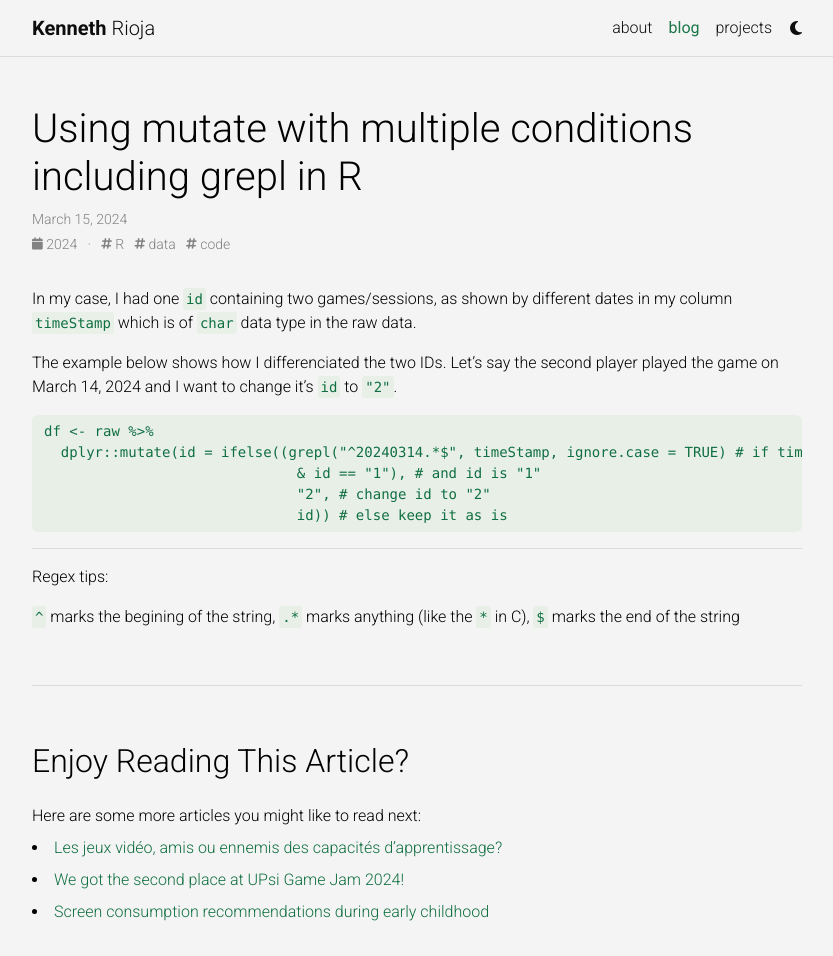
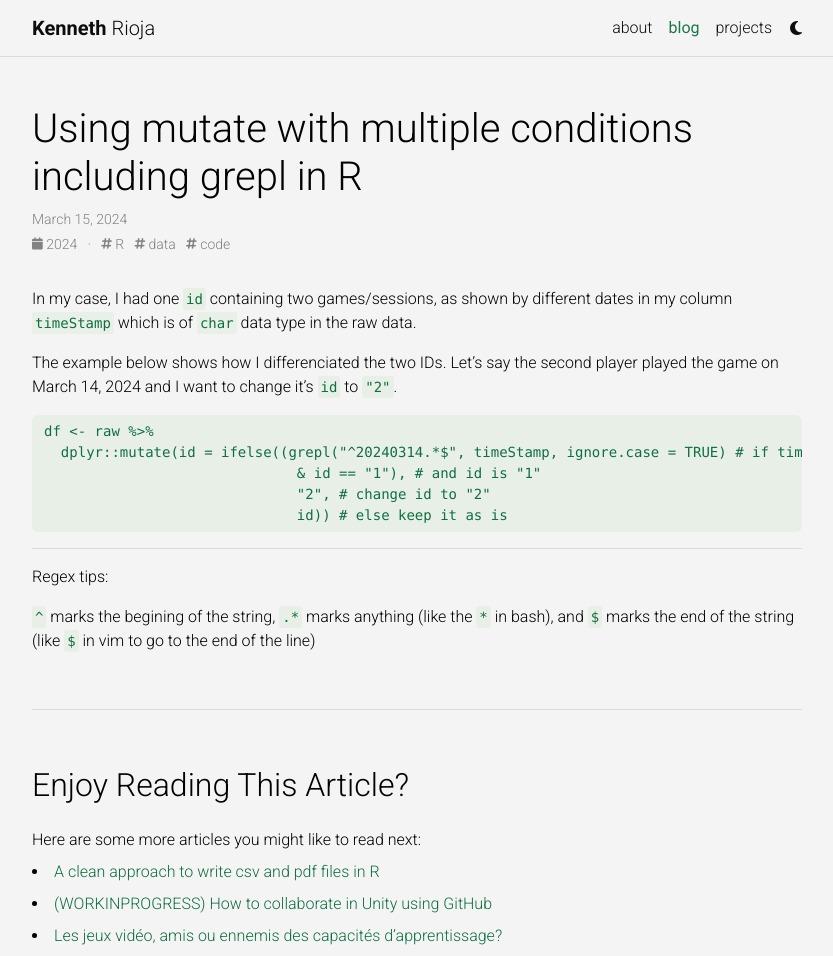
Before and after one commit to kennethrioja/kennethrioja.github.io, a Jekyll site: the page built from _posts/2024-03-15-using-mutate-with-multiple-conditions-including-grepl-in-r.md, in a window 1280 px wide and 956 px high. Shown: the whole window, without its empty margins (223-1056 px from the left). Built offline with Jekyll 4.4.1, drawn with Linux system fonts in a browser that asks for light colours; comment, search, counter and statistics services are not loaded; a style sheet for code colours, icons or effects is not loaded; some of the changed lines change nothing that is shown.

Commit message:
write csv and pdf in r

````diff
--- a/_posts/2024-03-15-using-mutate-with-multiple-conditions-including-grepl-in-r.md
+++ b/_posts/2024-03-15-using-mutate-with-multiple-conditions-including-grepl-in-r.md
@@ -30,4 +30,4 @@
 
 Regex tips:
 
-`^` marks the begining of the string, `.*` marks anything (like the `*` in C), `$` marks the end of the string
+`^` marks the begining of the string, `.*` marks anything (like the `*` in bash), and `$` marks the end of the string (like `$` in vim to go to the end of the line)
--- /dev/null
+++ b/_posts/2024-05-13-how-to-collaborate-in-unity-using-github.md
@@ -0,0 +1,39 @@
+---
+layout: post
+title: (WORKINPROGRESS) How to collaborate in Unity using GitHub
+date: 2024-05-17 13:00:00
+description:
+tags: videogames code hobby # work university hobby research edtech code ux ui data psychology videogames misc book
+# toc:
+#   beginning: true
+#   sidebar: left
+# categories: sample-posts
+# related_posts: false
+# related_publications: einstein1950meaning, einstein1905movement
+# thumbnail: assets/img/blog_screenandearlychildhood.jpeg # 300x400
+# featured: true
+# redirect: https://edu.ge.ch/site/tablettepedagogique/2024/03/28/2656/
+---
+
+1. (All) [Download and install the same Long Term Support release of Unity](https://unity.com/releases/editor/qa/lts-releases)
+
+2. (One) Open Unity, click on "New Project", choose your location, do not connect to Unity Cloud and click on "Create Project".
+
+7. (One) In Unity, go in `Assets/Scenes` and copy-paste the `SampleScene` and rename it "Global". Conflicts may rise due to working in the same Scene. This is why each and every team member will work on a copy of this "Global" Scene. The trick is to work separately on your own copied scene and implement in "Global" what you have done once you feel you have something finished to be implemented.
+
+2. (All) If not done yet, [create a GitHub account](https://github.com/signup?user_email=&source=form-home-signup)
+
+3. (One) [Create a repository on GitHub](https://github.com/new) : no template, enter your repository name and description, keep it public, tick 'Add a README.md', add a .gitignore and choose 'Unity', if you don't know what license to use, choose GNU v3.0 or CC0 v1.0.
+
+4. (One) On GitHub, click on "Code" the big green button, choose "SSH", click on the copy icon.
+
+5. (One) On your computer, open a terminal, navigate to the directory of your choice and type `git clone` + a space + paste what you copied + enter. Run `cd <NAMEOFYOURREPO>`. Do not close your terminal.
+
+6. (One) Now that your GitHub repository has been copied,
+
+8. (One) Here are the git commands you must know:
+- `git status` : shows on which branch you are and what files you have modified/created.
+- `git add <FILE_N>` : it *adds* to the stag
+
+
+the first line displays on which branch you are, you must be in main right now. It should display also in red <THENAMEOFYOURPROJECT>
--- /dev/null
+++ b/_posts/2024-05-24-a-clean-approach-to-write-csv-and-pdf-files-in-r.md
@@ -0,0 +1,49 @@
+---
+layout: post
+title: A clean approach to write csv and pdf files in R
+date: 2024-05-29 13:00:00
+description:
+tags: work data code # work university hobby research edtech code ux ui data psychology videogames misc book
+# toc:
+#   beginning: true
+#   sidebar: left
+# categories: sample-posts
+# related_posts: false
+# related_publications: einstein1950meaning, einstein1905movement
+# thumbnail: assets/img/blog_screenandearlychildhood.jpeg # 300x400
+# featured: true
+# redirect: https://edu.ge.ch/site/tablettepedagogique/2024/03/28/2656/
+---
+
+This example provides you with a way to create an `output` directory at the root of your R project and writes a csv and a pdf with the current date at the end of its name.
+
+```
+## Clear workspace
+rm(list=ls())
+
+## Seed for random number generation
+set.seed(42)
+
+## Set working directory to current path
+setwd(dirname(rstudioapi::getSourceEditorContext()$path))
+# getwd()
+
+## Reproducible example
+df <- mtcars
+output_dir = "./output"
+proj_name = "projname"
+name_raw = paste(output_dir, '/', proj_name, '_', gsub('-','',Sys.Date()), sep='')
+
+## Create directory
+dir.create(output_dir, showWarnings = T)
+
+## Create csv
+write.csv(df, paste(name_raw, ".csv", sep=''))
+
+## Create pdf
+pdf(file=paste(name_raw, ".pdf", sep=''), onefile = TRUE)
+plot(df$cyl, df$mpg)
+dev.off()
+
+rm(output_dir, proj_name, name_raw)
+```
````
